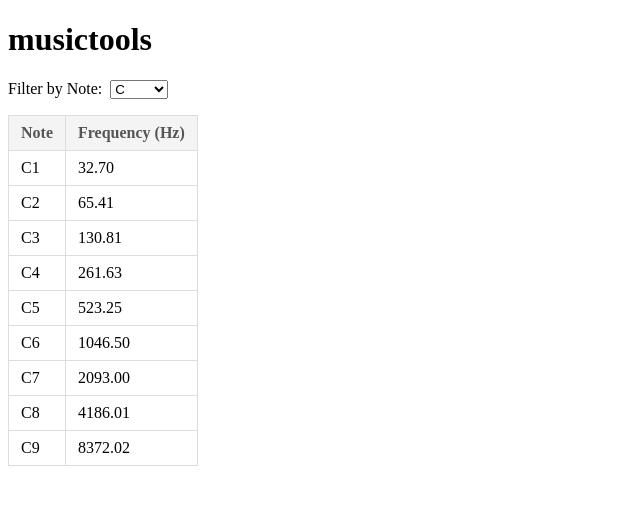
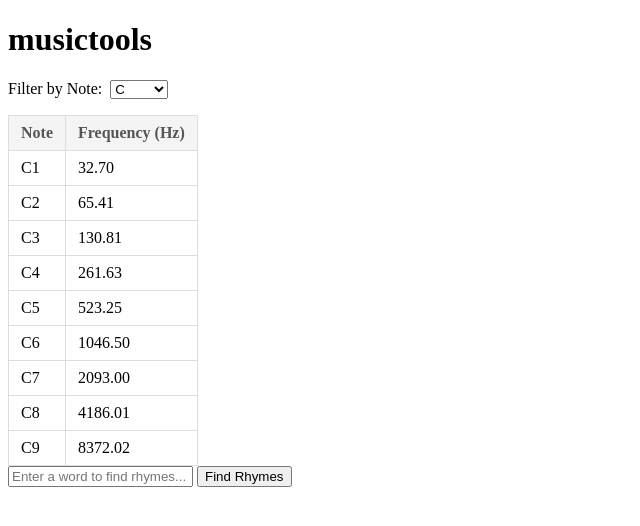
Before and after one commit to kgmmm/musictools, a SvelteKit app: page / in a window 1280 px wide. Shown: the top 526 px of the page, without its empty margins (0-640 px from the left). Built offline with nearby package versions, Linux system fonts and the light colour scheme.

Commit message:
rhyme finder via rhymebrain

```diff
--- a/src/routes/+page.svelte
+++ b/src/routes/+page.svelte
@@ -1,7 +1,9 @@
 <script>
   import Notetohz from "./Notetohz.svelte";
+  import Rhymes from "./Rhymes.svelte";
 </script>
 
 <h1>musictools</h1>
 
 <Notetohz />
+<Rhymes />
--- /dev/null
+++ b/src/routes/Rhymes.svelte
@@ -0,0 +1,57 @@
+<script>
+  let inputWord = "";
+  let rhymes = [];
+  let loading = false;
+  let error = "";
+  let hasSearched = false;
+  let lastSearched = "";
+
+  async function fetchRhymes() {
+    if (!inputWord.trim()) return;
+    if (inputWord == lastSearched) return;
+
+    loading = true;
+    error = "";
+    rhymes = [];
+    hasSearched = false;
+
+    const url = `https://rhymebrain.com/talk?function=getRhymes&word=${encodeURIComponent(
+      inputWord
+    )}&maxResults=50`;
+
+    try {
+      const res = await fetch(url);
+      if (!res.ok) throw new Error(`API error: ${res.statusText}`);
+      const data = await res.json();
+      rhymes = data;
+    } catch (err) {
+      error = err.message;
+    } finally {
+      loading = false;
+      hasSearched = true;
+      lastSearched = inputWord;
+    }
+  }
+</script>
+
+<input
+  bind:value={inputWord}
+  placeholder="Enter a word to find rhymes..."
+  on:keydown={(e) => e.key === "Enter" && fetchRhymes()}
+/>
+
+<button on:click={fetchRhymes} disabled={loading}>
+  {loading ? "Loading..." : "Find Rhymes"}
+</button>
+
+{#if error}
+  <p style="color: red;">Error: {error}</p>
+{:else if rhymes.length}
+  <ul>
+    {#each rhymes as rhyme}
+      <li>{rhyme.word} (score: {rhyme.score})</li>
+    {/each}
+  </ul>
+{:else if hasSearched && !loading && rhymes.length === 0}
+  <p>No rhymes found.</p>
+{/if}
```
